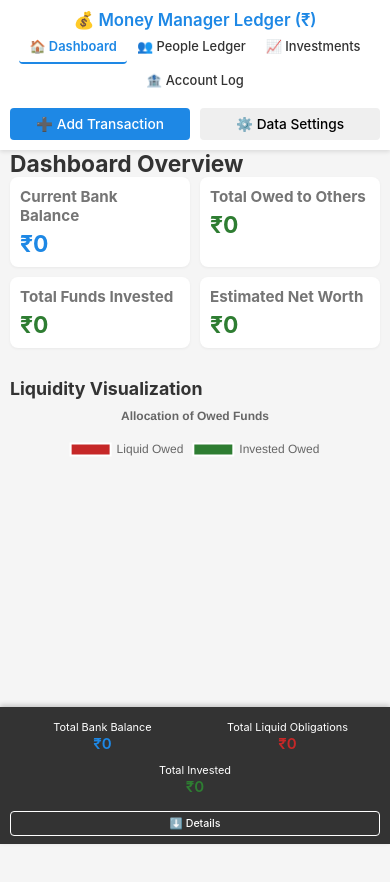
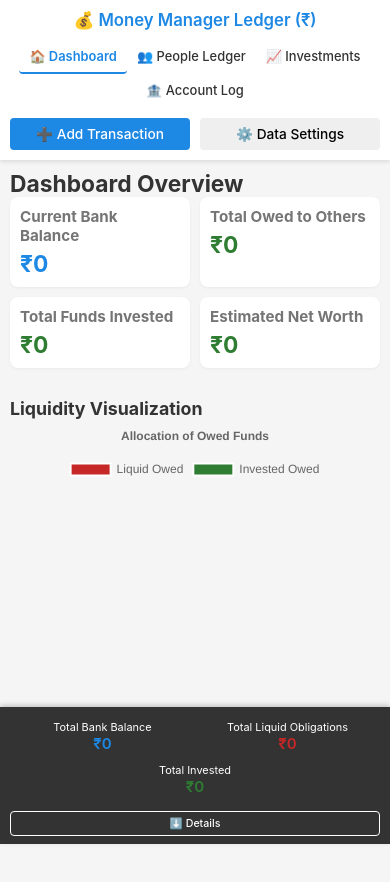
Before and after one commit to RahulSonawane-rgb/Diary, a plain HTML site: page index.html in a window 390 px wide. Drawn offline with nearby package versions, Linux system fonts and the light colour scheme.

Commit message:
Update style.css

```diff
--- a/style.css
+++ b/style.css
@@ -291,7 +291,6 @@ main {
     cursor: pointer;
 }
 
-/* --- FORM STYLES --- */
 form label {
     display: block;
     margin: 10px 0 5px;
@@ -359,17 +358,21 @@ form select {
         flex-direction: column;
         height: auto;
         padding: 10px var(--padding-base);
-        align-items: stretch;
+        align-items: center; /* Changed back to center for better alignment */
     }
     header h1 {
         font-size: 1.1em;
         text-align: center;
+        order: -1; /* Ensure h1 appears first */
+        margin-bottom: 10px; /* Space below title */
+        z-index: 1; /* Ensure h1 is above other elements */
     }
     header nav {
         display: flex;
         justify-content: center;
         width: 100%;
         flex-wrap: wrap; /* Allow nav buttons to wrap if needed */
+        order: 0; /* Navigation comes after h1 */
     }
     header nav button {
         padding: 8px 10px; /* Smaller padding for buttons */
@@ -381,6 +384,8 @@ form select {
         flex-wrap: wrap; /* Allow buttons to wrap if needed */
         gap: 10px; /* Space between buttons */
         margin-top: 10px;
+        order: 1; /* Actions come after navigation */
+        width: 100%; /* Full width for better spacing */
     }
     .header-actions button {
         margin-left: 0; /* Remove left margin for mobile */
@@ -391,7 +396,7 @@ form select {
         text-align: center;
     }
     body {
-        padding-top: 140px; /* Adjust for taller header */
+        padding-top: 160px; /* Increased to account for taller header */
         padding-bottom: 100px; /* Increase bottom padding for footer on mobile */
         font-size: 0.95em; /* Slightly smaller base font */
     }
@@ -455,5 +460,4 @@ form select {
         padding: 8px;
         font-size: 0.9em;
     }
-
 }
```
